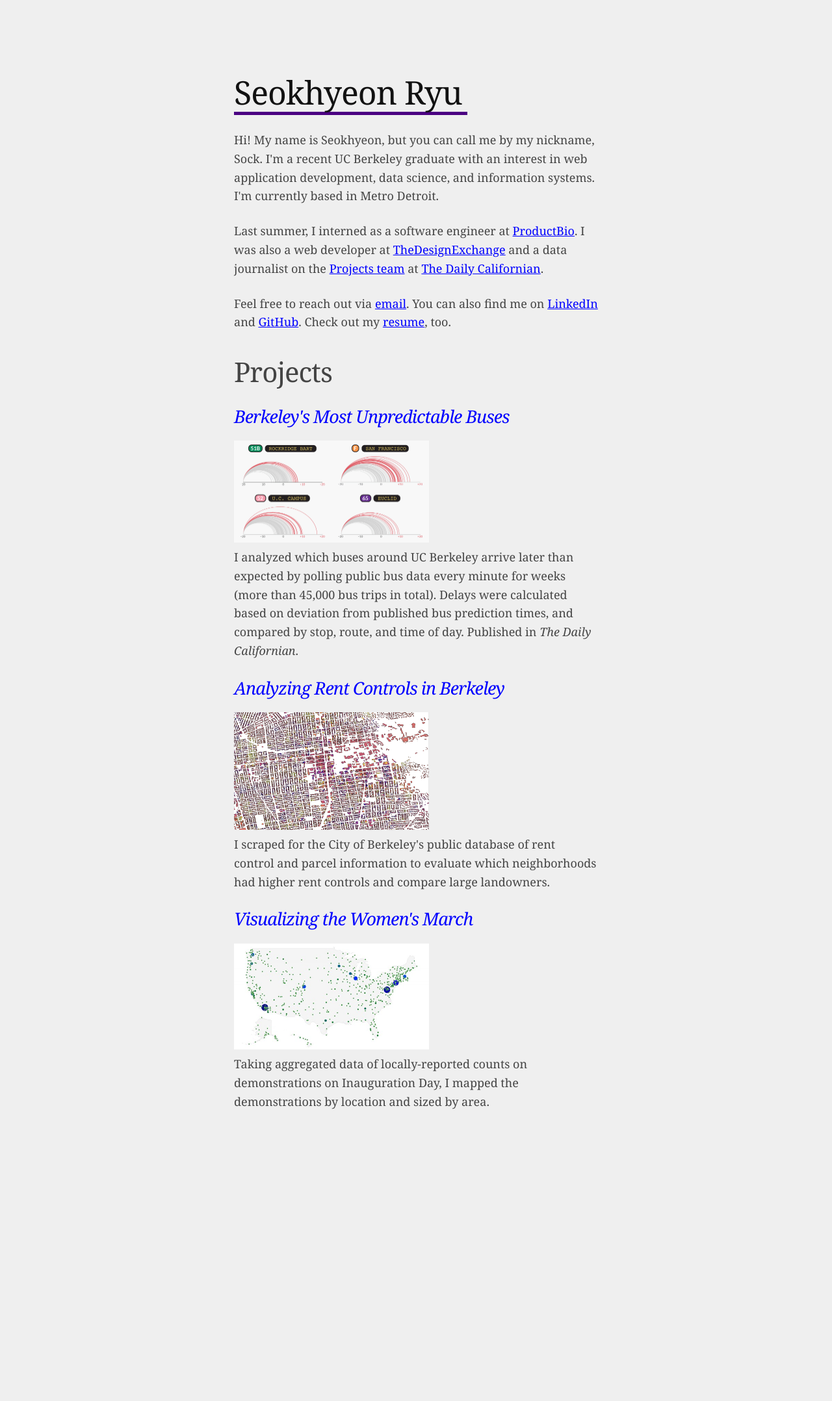
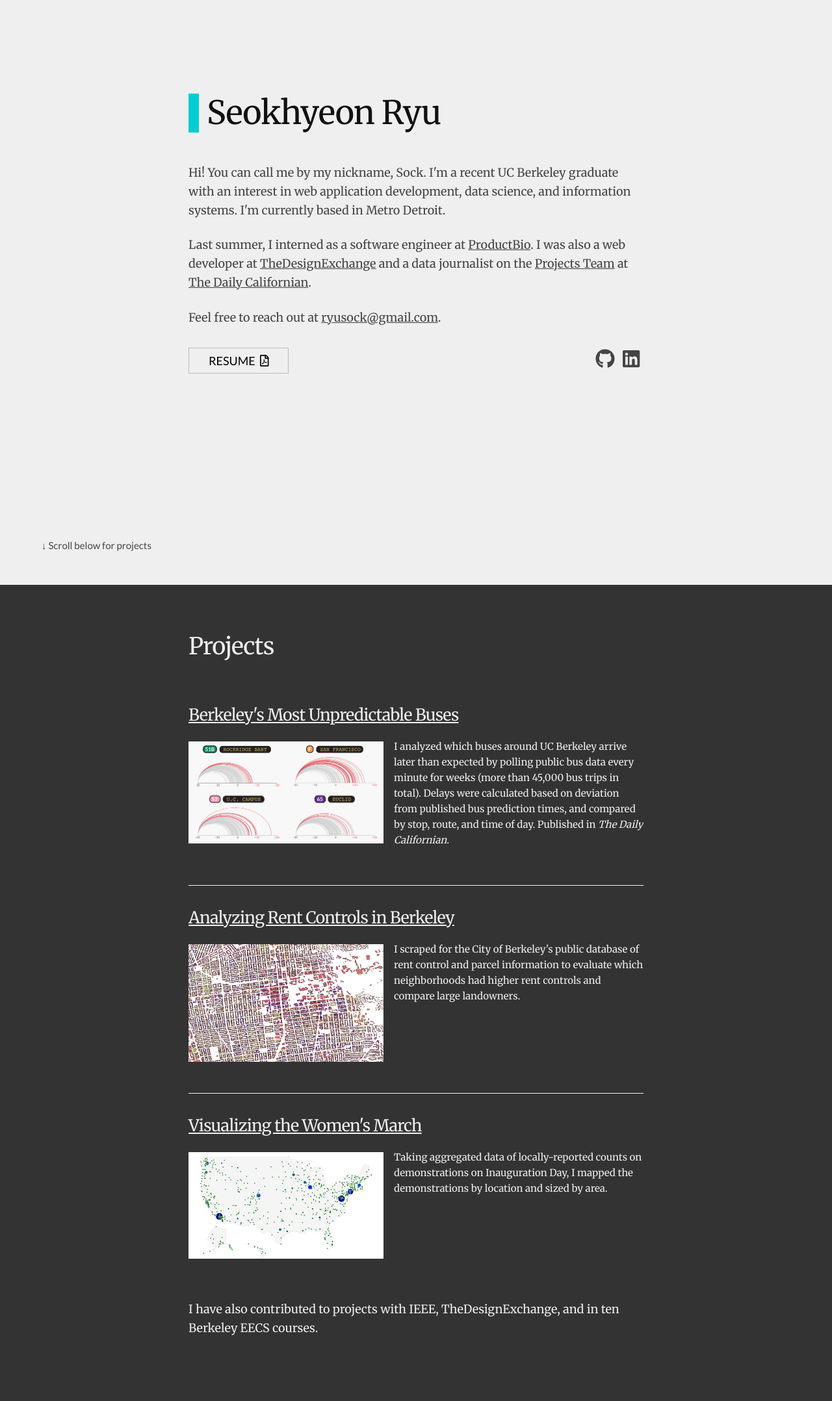
Before and after one commit to ryusock/ryusock.github.io, a Jekyll site: the page built from index.html, in a window 1280 px wide. Shown: the whole page at 65% size. Built offline with Jekyll 4.4.1, drawn with Linux system fonts in a browser that asks for light colours; nearby versions of some CDN libraries; before the commit the page ends 1774 px from its top, so only the background shows below that.

```diff
--- a/_includes/head.html
+++ b/_includes/head.html
@@ -10,5 +10,5 @@
   <link rel="canonical" href="{{ page.url | replace:'index.html','' | prepend: site.baseurl | prepend: site.url }}">
   <link rel="alternate" type="application/rss+xml" title="{{ site.title }}" href="{{ "/feed.xml" | prepend: site.baseurl | prepend: site.url }}">
   <link rel='shortcut icon' href=''/>
-  <script src="https://use.fontawesome.com/844e08b022.js"></script>
+  <script defer src="https://use.fontawesome.com/releases/v5.2.0/js/all.js" integrity="sha384-4oV5EgaV02iISL2ban6c/RmotsABqE4yZxZLcYMAdG7FAPsyHYAPpywE9PJo+Khy" crossorigin="anonymous"></script>
 </head>
--- a/_sass/_grid.scss
+++ b/_sass/_grid.scss
@@ -115,6 +115,11 @@
 
 /* Base Styles
 –––––––––––––––––––––––––––––––––––––––––––––––––– */
+*   {
+margin:0;
+padding:0;
+}
+
 /* NOTE
 html is set to 62.5% so that all the REM measurements throughout Skeleton
 are based on 10px sizing. So basically 1.5rem = 15px :) */
@@ -124,7 +129,6 @@ body {
   font-size: 1.5em; /* currently ems cause chrome bug misinterpreting rems on body element */
   line-height: 1.6;
   font-weight: 400;
-  font-family: "Raleway", "HelveticaNeue", "Helvetica Neue", Helvetica, Arial, sans-serif;
   color: #222; }
 
 
@@ -171,19 +175,12 @@ input[type="submit"],
 input[type="reset"],
 input[type="button"] {
   display: inline-block;
-  height: 38px;
-  padding: 0 30px;
-  color: #555;
+  padding: 8px 30px;
   text-align: center;
-  font-size: 11px;
-  font-weight: 600;
-  line-height: 38px;
-  letter-spacing: .1rem;
-  text-transform: uppercase;
   text-decoration: none;
   white-space: nowrap;
   background-color: transparent;
-  border-radius: 4px;
+  border-radius: 0px;
   border: 1px solid #bbb;
   cursor: pointer;
   box-sizing: border-box; }
@@ -221,68 +218,6 @@ input[type="button"].button-primary:focus {
   color: #FFF;
   background-color: #1EAEDB;
   border-color: #1EAEDB; }
-
-
-/* Forms
-–––––––––––––––––––––––––––––––––––––––––––––––––– */
-input[type="email"],
-input[type="number"],
-input[type="search"],
-input[type="text"],
-input[type="tel"],
-input[type="url"],
-input[type="password"],
-textarea,
-select {
-  height: 38px;
-  padding: 6px 10px; /* The 6px vertically centers text on FF, ignored by Webkit */
-  background-color: #fff;
-  border: 1px solid #D1D1D1;
-  border-radius: 4px;
-  box-shadow: none;
-  box-sizing: border-box; }
-/* Removes awkward default styles on some inputs for iOS */
-input[type="email"],
-input[type="number"],
-input[type="search"],
-input[type="text"],
-input[type="tel"],
-input[type="url"],
-input[type="password"],
-textarea {
-  -webkit-appearance: none;
-     -moz-appearance: none;
-          appearance: none; }
-textarea {
-  min-height: 65px;
-  padding-top: 6px;
-  padding-bottom: 6px; }
-input[type="email"]:focus,
-input[type="number"]:focus,
-input[type="search"]:focus,
-input[type="text"]:focus,
-input[type="tel"]:focus,
-input[type="url"]:focus,
-input[type="password"]:focus,
-textarea:focus,
-select:focus {
-  border: 1px solid #33C3F0;
-  outline: 0; }
-label,
-legend {
-  display: block;
-  margin-bottom: .5rem;
-  font-weight: 600; }
-fieldset {
-  padding: 0;
-  border-width: 0; }
-input[type="checkbox"],
-input[type="radio"] {
-  display: inline; }
-label > .label-body {
-  display: inline-block;
-  margin-left: .5rem;
-  font-weight: normal; }
 
 
 /* Lists
@@ -371,15 +306,6 @@ form {
   float: left; }
 
 
-/* Misc
-–––––––––––––––––––––––––––––––––––––––––––––––––– */
-hr {
-  margin-top: 3rem;
-  margin-bottom: 3.5rem;
-  border-width: 0;
-  border-top: 1px solid #E1E1E1; }
-
-
 /* Clearing
 –––––––––––––––––––––––––––––––––––––––––––––––––– */
 
@@ -390,29 +316,3 @@ hr {
   content: "";
   display: table;
   clear: both; }
-
-
-/* Media Queries
-–––––––––––––––––––––––––––––––––––––––––––––––––– */
-/*
-Note: The best way to structure the use of media queries is to create the queries
-near the relevant code. For example, if you wanted to change the styles for buttons
-on small devices, paste the mobile query code up in the buttons section and style it
-there.
-*/
-
-
-/* Larger than mobile */
-@media (min-width: 400px) {}
-
-/* Larger than phablet (also point when grid becomes active) */
-@media (min-width: 550px) {}
-
-/* Larger than tablet */
-@media (min-width: 750px) {}
-
-/* Larger than desktop */
-@media (min-width: 1000px) {}
-
-/* Larger than Desktop HD */
-@media (min-width: 1200px) {}
--- a/css/main.scss
+++ b/css/main.scss
@@ -2,21 +2,22 @@
 # Only the main Sass file needs front matter (the dashes are enough)
 ---
 /* Fonts */
+@import url('https://fonts.googleapis.com/css?family=Lato|Merriweather');
 
 /* Variables */
-$serif: Georgia, serif;
-$sans-serif: Verdana, sans-serif;
-$base-font-size:   18px;
+$serif: "Merriweather", Georgia, serif;
+$sans-serif: "Lato", sans-serif;
+$base-font-size:   1.8rem;
 $base-font-weight: 400;
-$small-font-size:  $base-font-size * 0.9;
+$small-font-size:  1.5rem;
 $base-line-height: 1.6;
 
 $spacing-unit:     40px;
 
 $text-color:       #444;
 $background-color: #EFEFEF;
-$link-color:       blue;
-$brand-color:      indigo;
+$link-color:       darkturquoise;
+$brand-color:      darkturquoise;
 $brand-color-light: lighten($brand-color, 10%);
 
 $grey-color:       #969696;
@@ -36,73 +37,199 @@ body {
   background-color: $background-color;
   color: $text-color;
   font-family: $serif;
-  margin: 40px auto;
-  max-width: $content-width;
+  margin: 0;
   line-height: $base-line-height;
+  font-size: $small-font-size;
+}
+
+@media (min-width: 330px) {
+  body {
     font-size: $base-font-size;
   }
+}
+
+.container {
+  margin: 0px auto;
+  max-width: $content-width;
+}
+
+// .underline {
+//   box-sizing: border-box;
+//   position: relative;
+//   padding: 24px 0;
+//
+//   .inner{
+//     height:100%;
+//     position:absolute;
+//     top: -24px;
+//     left: 20px;
+//     z-index:-10;
+//     h1 {
+//       visibility: hidden;
+//     }
+//   }
+// }
+a, a img {
+  -webkit-transition:  500ms ease-out;
+  -moz-transition:  500ms ease-out;
+  -o-transition:  500ms ease-out;
+  transition:  500ms ease-out;
+}
+
+#top {
+  position: relative;
 
   a:link, a:visited, a:link:active, a:visited:active {
-  color: $link-color;
-  text-decoration: none;
+    color: $text-color;
+    text-decoration: underline;
     cursor: pointer;
   }
 
-#underline {
-  display: table;
-  font-family: $serif;
-  padding: 72px 8px 0px 0px;
-  border-bottom: 5px solid $brand-color;
+  a:hover {
+    color: $link-color;
+    text-decoration: none;
+  }
 
-  .brand {
-    display: table-cell;
-
+  #brand {
+    padding: 32px 0px 10px 0px;
     h1 {
-      font-size: 5rem;
+      border-left: 16px solid $brand-color;
+      padding-left: 12px;
       margin: 0;
       color: #111
     }
   }
+
+  button {
+    font-size: $base-font-size;
+    font-family: $sans-serif;
+    text-transform: uppercase;
+    margin: 6px 0px;
+    -webkit-transition: background-color 500ms ease-out;
+    -moz-transition: background-color 500ms ease-out;
+    -o-transition: background-color 500ms ease-out;
+    transition: background-color 500ms ease-out;
+  }
+  button:hover {
+    background-color: $grey-color-light;
+  }
+
+  .icon {
+    font-size: 3rem;
+    float: right;
+    margin: 0 6px;
+  }
+
+  #contact {
+    margin-bottom: 72px;
+  }
+
+  #scroll {
+    display: block;
+    position: absolute;
+    bottom: 12px;
+    left: 24px;
+    font-family: $sans-serif;
+    font-size: $small-font-size;
+  }
+}
+
+@media (min-width: 550px) {
+  #top {
+    height: 100vh;
+
+    #brand {
+      padding: 144px 8px 0px 0px;
     }
 
     #bio {
-  margin-top: 24px;
-  margin-bottom: 36px;
+      padding-top: 48px;
+    }
 
-  a {
-    text-decoration: underline;
+    #scroll {
+      display: block;
+      position: absolute;
+      bottom: 24px;
+      left: 64px;
+    }
+
   }
 }
 
+#bottom {
+  background-color: #333;
+  color: $background-color;
+  margin: 0 auto;
+
+  a:link, a:visited, a:link:active, a:visited:active {
+    color: $background-color;
+    text-decoration: underline;
+    cursor: pointer;
+  }
+
+  a:hover {
+    color: $link-color;
+    text-decoration: none;
+
+    img {
+      opacity: 0.5;
+    }
+  }
+
+  #projects {
+    padding: 24px 8px 0px 0px;
+  }
+
+  .bordered {
+    border-top: 1px solid $background-color;
+  }
+
   .section {
-  margin-top: 24px;
+    margin-top: 16px;
+    padding-top: 16px;
+
+    .summary {
+      width: 100%;
+      overflow: auto;
+      font-size: $small-font-size;
 
       .title {
-    font-size: $base-font-size * 1.5;
-    font-style: italic;
+        font-size: $base-font-size;
+        margin-bottom: 0.5rem;
       }
-  .summary {
-
       .thumb {
         max-width: 300px;
+        margin: 4px 16px 16px 0px;
+        float: left;
+      }
+      .desc {
       }
     }
   }
 
-// #footer {
-//   text-align: center;
-//   font-size: 0;
-//
-//   a {
-//     display: inline-block;
-//     font-size: 1.6rem;
-//     font-family: $serif;
-//     padding-right: 8px;
-//     padding-left: 8px;
-//     margin: 0;
-//     border-left: 2px solid #7DB4B5;
-//   }
-//   a:first-child {
-//     border-left: none;
-//   }
-// }
+  .footer {
+    padding-top: 48px;
+    padding-bottom: 72px;
+  }
+}
+
+@media (min-width: 550px) {
+  #bottom {
+    #projects {
+      padding: 72px 8px 0px 0px;
+    }
+
+    .section {
+      margin-top: 32px;
+      padding-top: 32px;
+
+      .title {
+        font-size: $base-font-size * 1.4;
+      }
+
+      .thumb {
+        margin: 4px 16px 16px 0px;
+      }
+    }
+  }
+}
--- a/index.html
+++ b/index.html
@@ -1,51 +1,71 @@
 ---
 layout: default
 ---
-<div class="container">
-  <div id="underline">
-    <div class="brand">
+<div id="top">
+  <div id="about" class="container">
+    <div id="brand" class="underline">
       <h1>Seokhyeon Ryu</h1>
-    </div>
+      <!-- <div class="inner"> -->
+        <!-- <h1>Seokhyeon Ryu</h1> -->
+      <!-- </div> -->
     </div>
 
-  <div id="bio">
-    <p>Hi! My name is Seokhyeon, but you can call me by my nickname, Sock. I'm a recent UC Berkeley graduate with an interest in web application development, data science, and information systems. I'm currently based in Metro Detroit.</p>
-    <p>Last summer, I interned as a software engineer at <a href="http://productbio.com/">ProductBio</a>. I was also a web developer at <a href="http://thedesignexchange.org">TheDesignExchange</a> and a data journalist on the <a href="https://dailycal-projects.tumblr.com/">Projects team</a> at <a href="http://dailycal.org">The Daily Californian</a>.</p>
-    <p>Feel free to reach out via <a href="mailto:ryusock@gmail.com" target="_top">email</a>. You can also find me on <a href="https://linkedin.com/in/seokhyeonryu">LinkedIn</a> and <a href="https://github.com/ryusock">GitHub</a>. Check out my <a href="/assets/resume.pdf">resume</a>, too.</p>
-  </div>
-
-  <div id="projects">
-    <h2>Projects</h2>
-
-    <div class="section">
-      <h3 class="title">
-        <a href="http://projects.dailycal.org/2017/busdelays">Berkeley's Most Unpredictable Buses</a>
-      </h3>
-      <div class="summary">
-        <img class="thumb" src="/assets/busdelays.jpg">
-        <p>I analyzed which buses around UC Berkeley arrive later than expected by polling public bus data every minute for weeks (more than 45,000 bus trips in total). Delays were calculated based on deviation from published bus prediction times, and compared by stop, route, and time of day. Published in <em>The Daily Californian</em>.</p>
-      </div>
+    <div id="bio">
+      <p>Hi! You can call me by my nickname, Sock. I'm a recent UC Berkeley graduate with an interest in web application development, data science, and information systems. I'm currently based in Metro Detroit.</p>
+      <p>Last summer, I interned as a software engineer at <a href="http://productbio.com/">ProductBio</a>. I was also a web developer at <a href="http://thedesignexchange.org">TheDesignExchange</a> and a data journalist on the <a href="https://dailycal-projects.tumblr.com/">Projects Team</a> at <a href="http://dailycal.org">The Daily Californian</a>.</p>
+      <p class="email">Feel free to reach out at <a href="mailto:ryusock@gmail.com" target="_top">ryusock@gmail.com</a>.</p>
     </div>
 
-    <div class="section">
-      <h3 class="title">
-        <a href="https://github.com/dailycal-projects/who-owns-berkeley">Analyzing Rent Controls in Berkeley</a>
-      </h3>
-      <div class="summary">
-        <img class="thumb" src="/assets/berkeleyrent.png">
-        <p>I scraped for the City of Berkeley's public database of rent control and parcel information to evaluate which neighborhoods had higher rent controls and compare large landowners.</p>
-      </div>
-    </div>
-
-    <div class="section">
-      <h3 class="title">
-        <a href="/womens-march/map.html">Visualizing the Women's March</a>
-      </h3>
-      <div class="summary">
-        <img class="thumb" src="/assets/womensmarch.jpg">
-        <p>Taking aggregated data of locally-reported counts on demonstrations on Inauguration Day, I mapped the demonstrations by location and sized by area.</p>
+    <div id="contact">
+      <div>
+        <button id="resume" onclick="location.href='/assets/resume_sryu.pdf';">Resume&nbsp;&nbsp;<i class="far fa-file-pdf"></i></button>
+        <a class="icon" href="https://linkedin.com/in/seokhyeonryu" title="LinkedIn"><i class="fab fa-linkedin"></i></a>
+        <a class="icon" href="https://github.com/ryusock" title="GitHub"><i class="fab fa-github"></i></a>
       </div>
     </div>
   </div>
 
+  <div id="scroll">
+    <p><span>&darr;</span> Scroll below for projects</p>
+  </div>
 </div>
+
+<div id="bottom">
+  <div class="container">
+    <h3 id="projects">Projects</h3>
+
+    <div class="section">
+      <h4 class="title">
+        <a href="http://projects.dailycal.org/2017/busdelays">Berkeley's Most Unpredictable Buses</a>
+      </h4>
+      <div class="summary">
+        <a href="http://projects.dailycal.org/2017/busdelays"><img class="thumb" src="/assets/busdelays.jpg"></a>
+        <p class="desc">I analyzed which buses around UC Berkeley arrive later than expected by polling public bus data every minute for weeks (more than 45,000 bus trips in total). Delays were calculated based on deviation from published bus prediction times, and compared by stop, route, and time of day. Published in <em>The Daily Californian</em>.</p>
+      </div>
+    </div>
+
+    <div class="section bordered">
+      <h4 class="title">
+        <a href="https://github.com/dailycal-projects/who-owns-berkeley">Analyzing Rent Controls in Berkeley</a>
+      </h4>
+      <div class="summary">
+        <a href="https://github.com/dailycal-projects/who-owns-berkeley"><img class="thumb" src="/assets/berkeleyrent.png"></a>
+        <p class="desc">I scraped for the City of Berkeley's public database of rent control and parcel information to evaluate which neighborhoods had higher rent controls and compare large landowners.</p>
+      </div>
+    </div>
+
+    <div class="section bordered">
+      <h4 class="title">
+        <a href="/womens-march/map.html">Visualizing the Women's March</a>
+      </h4>
+      <div class="summary">
+        <a href="/womens-march/map.html"><img class="thumb" src="/assets/womensmarch.jpg"></a>
+        <p class="desc">Taking aggregated data of locally-reported counts on demonstrations on Inauguration Day, I mapped the demonstrations by location and sized by area.</p>
+      </div>
+    </div>
+
+    <div class="footer">
+      <p>I have also contributed to projects with IEEE, TheDesignExchange, and in ten Berkeley EECS courses.</p>
+    </div>
+  </div>
+</div>
```
Also changed, not shown: 1 other file. Lines whose indentation alone changed are shown as unchanged.
